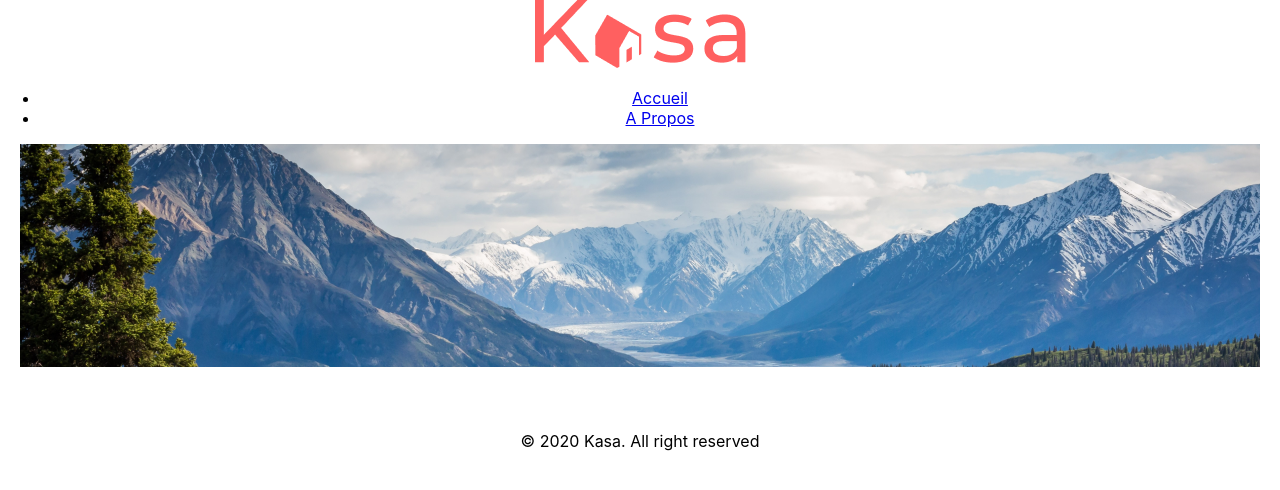
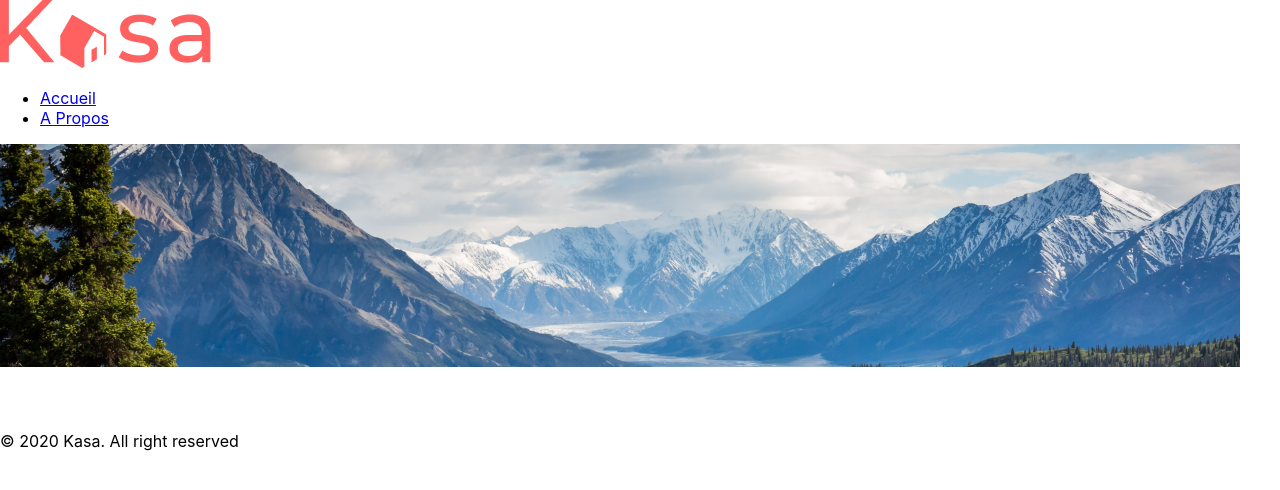
Before and after one commit to Hans-Schmit/kasa, a React (Create React App) app: page /a-propos in a window 1280 px wide. Shown: the top 490 px of the page. Built offline with nearby package versions, Linux system fonts and the light colour scheme.

Commit message:
Replaced useless div with fragments

```diff
--- a/src/App.js
+++ b/src/App.js
@@ -3,9 +3,9 @@ import Router from './pages/Router'
 
 function App() {
   return (
-    <div className="App">
+    <>
       <Router />
-    </div>
+    </>
   );
 }
 
--- a/src/pages/APropos.js
+++ b/src/pages/APropos.js
@@ -3,9 +3,9 @@ import Banner from '../components/Banner'
 
 const APropos = () => {
     return (
-        <div>
+        <>
             <Banner />
-        </div>
+        </>
     );
 };
 
--- a/src/pages/Error.js
+++ b/src/pages/Error.js
@@ -3,11 +3,11 @@ import { Link } from 'react-router-dom'
 
 const Error = () => {
     return (
-        <div>
+        <>
             <h1>404</h1>
             <p>Oups! La page que vous demandez n'existe pas.</p>
             <p><Link to='/home'>Retourner sue la page d'accueil</Link></p>
-        </div>
+        </>
     );
 };
 
--- a/src/pages/FicheLogement.js
+++ b/src/pages/FicheLogement.js
@@ -2,9 +2,9 @@ import React from 'react';
 
 const FicheLogement = () => {
     return (
-        <div>
+        <>
 
-        </div>
+        </>
     );
 };
 
--- a/src/pages/Layout.js
+++ b/src/pages/Layout.js
@@ -5,11 +5,11 @@ import Footer from '../components/Footer'
 
 const Layout = () => {
     return (
-        <div className='Layout'>
+        <>
             <Header />
-            <div id='body'><Outlet /></div>
+            <main><Outlet /></main>
             <Footer />
-        </div>
+        </>
     );
 };
 
```
